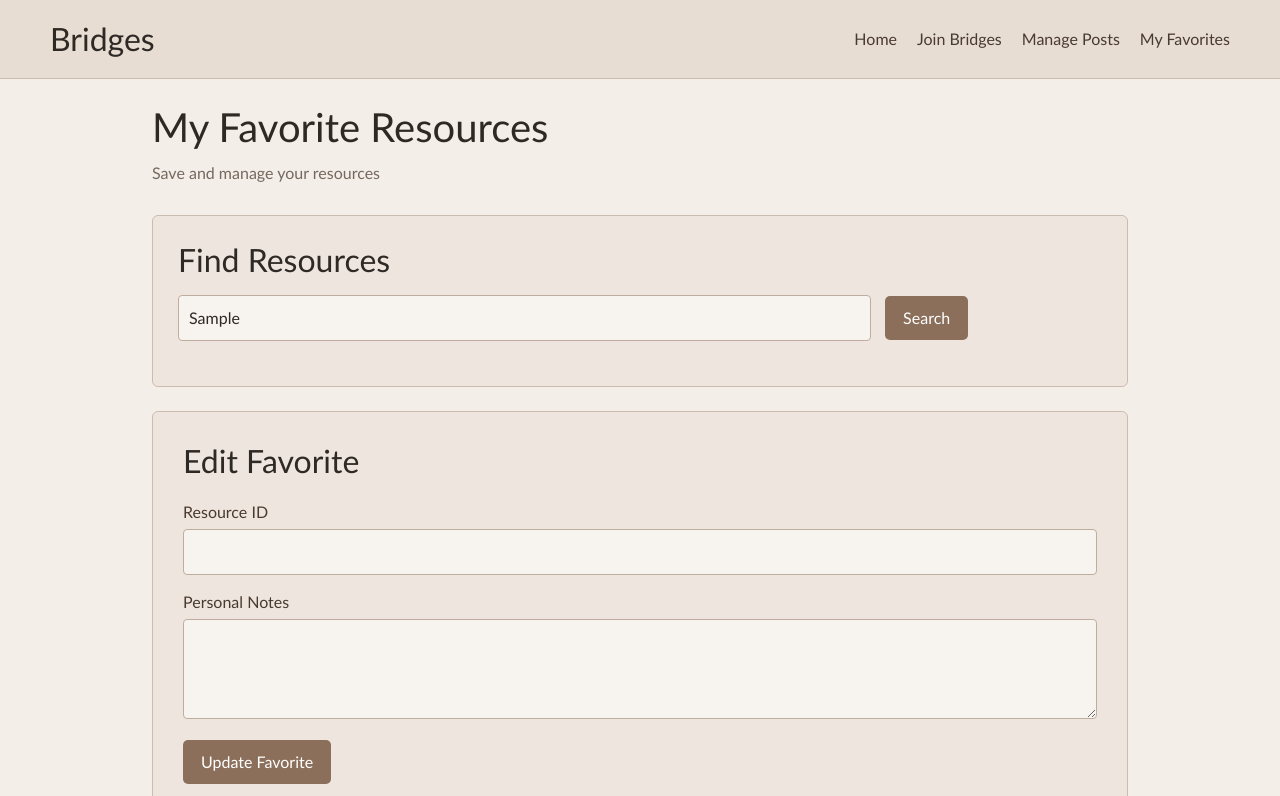
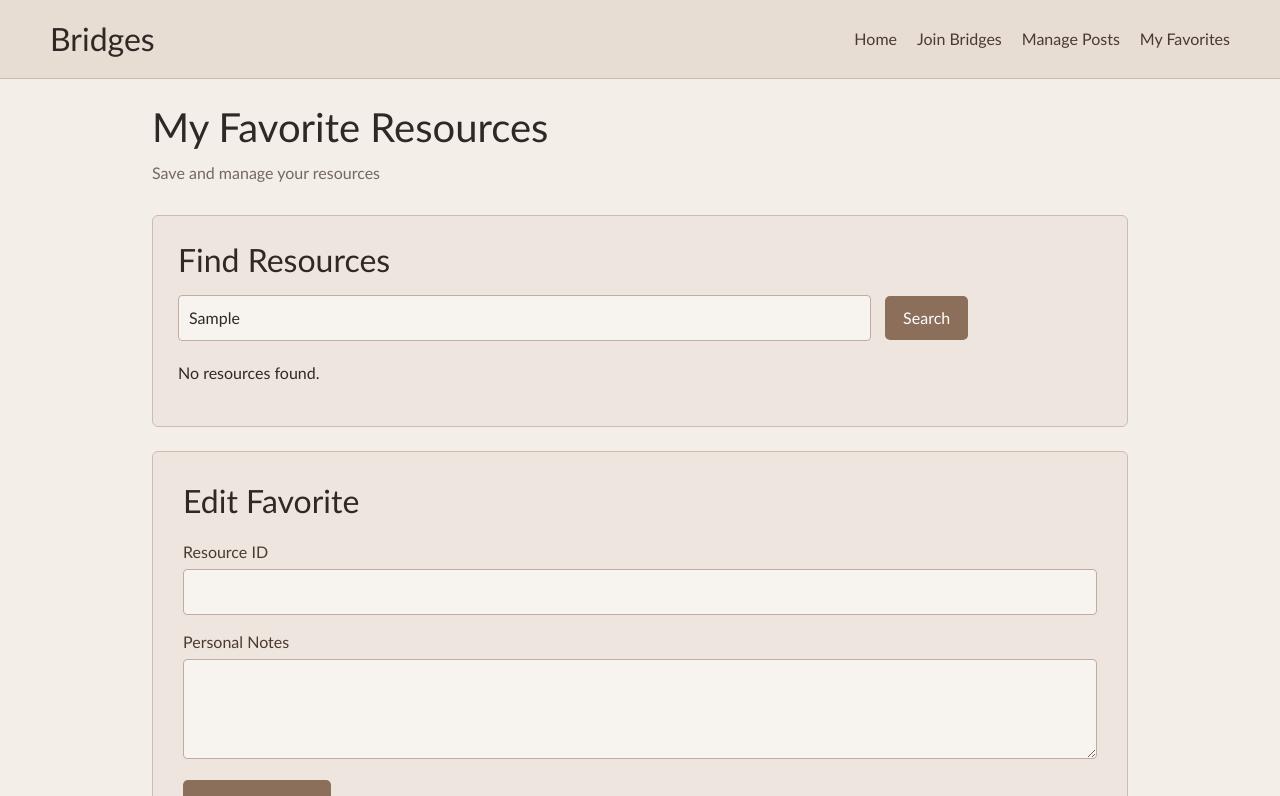
Before and after one commit to HusainDhamen/User-Member-Management-Web-Page, a plain HTML site: page pageForFavorites.html in a window 1280 px wide. Both pictures are taken after typing "Sample" into the empty fields and a click on the button "Search". Shown: the top 796 px of the page. Drawn offline with nearby package versions, Linux system fonts and the light colour scheme.

Commit message:
Small changes

```diff
--- a/js/favorites.js
+++ b/js/favorites.js
@@ -3,8 +3,42 @@
 // Nisha: Data comes from posts.json and favorites.json
 
 // Gianny: Load resources using jQuery
+let resources = [];
+$.getJSON("data/posts.json", function(data){
+    resources = data;
+});
 
 // Gianny: Search resources using jQuery
+$("#searchResourceButton").click(function () {
+    let search = $("#searchResource").val().toLowerCase().trim();
+    let html = "";
+
+    for (let i = 0; i < resources.length; i++) {
+        let resource = resources[i];
+
+        if (
+            resource.title.toLowerCase().includes(search) ||
+            resource.category.toLowerCase().includes(search)
+            || String(resource.id) === search
+
+        ) {
+            html += `
+                <div class="resourceItem">
+                    <h3>${resource.title}</h3>
+                    <p>Category: ${resource.category}</p>
+                    ${favoriteButton(resource)}
+                </div>
+            `;
+        }
+
+    }
+
+    if (html === "") {
+        html = "<p>No resources found.</p>";
+    }
+
+    $("#resourceResults").html(html);
+});
 
 // Mahmoud: Add resources to favorites
 let favorites = [];
--- a/pageForFavorites.html
+++ b/pageForFavorites.html
@@ -108,6 +108,9 @@
 
                     <!-- Gianny: Connect the resource dara with jQuery -->
                     <div id="favoritesList"></div>
+
+                    <button type="button" id="sendFavorites">Send Favorites</button>
+                    <p id="ajaxMessage"></p>
                 </section>
 
 
```
